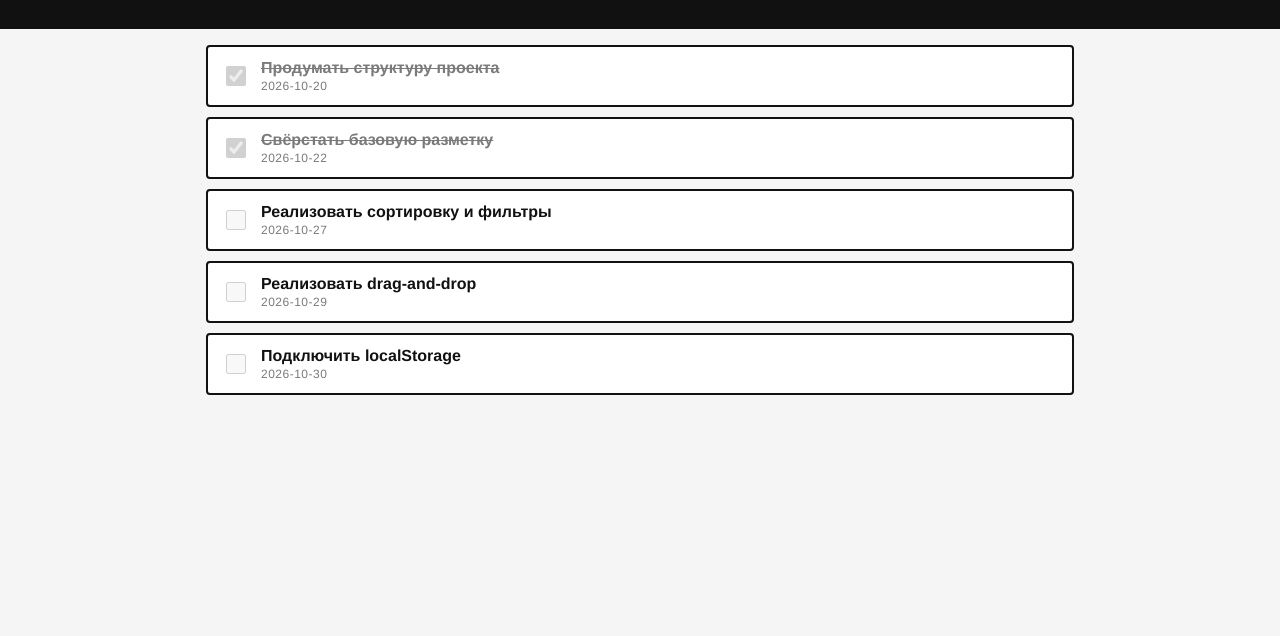
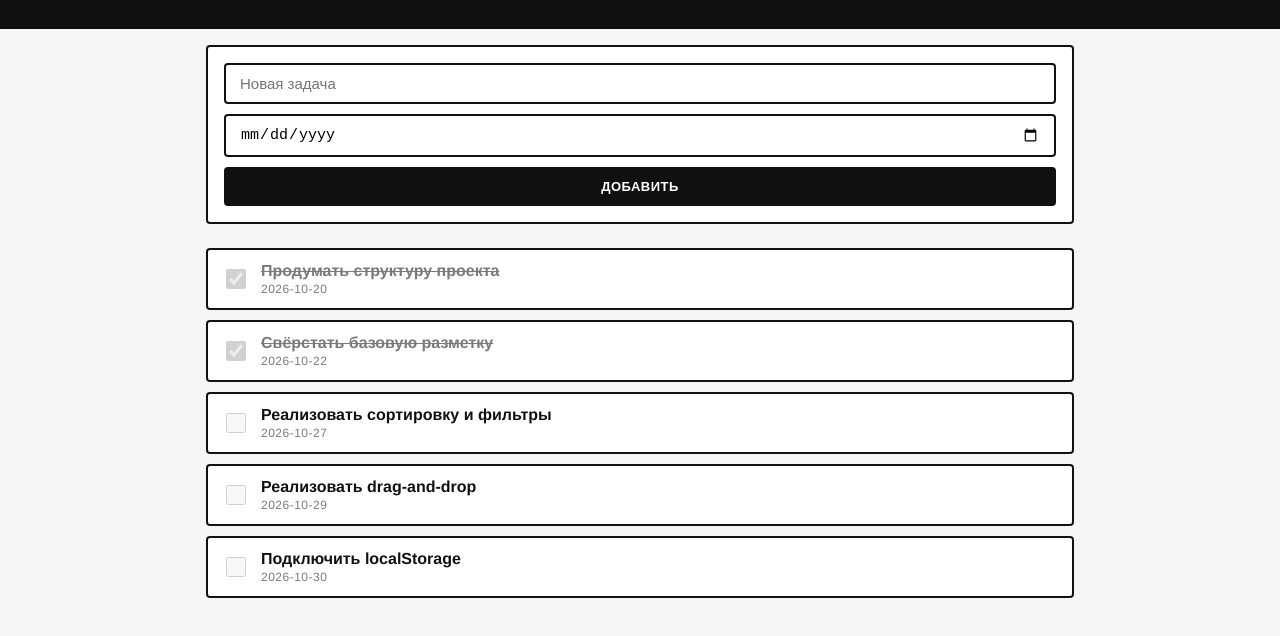
Before and after one commit to wymmsy/just-to-do-it, a plain HTML site: page index.html in a window 1280 px wide. Shown: the part 80-716 px from the top of the page. Drawn offline with Linux system fonts and the light colour scheme.

Commit message:
feat: добавление новой задачи

```diff
--- a/css/style.css
+++ b/css/style.css
@@ -96,6 +96,24 @@ body {
   font-size: 11px;
 }
 
+.task-form {
+  display: grid;
+  grid-template-columns: 1fr;
+  gap: 10px;
+  background: var(--color-surface);
+  border: 2px solid var(--color-border);
+  border-radius: var(--radius);
+  padding: var(--gap);
+  margin-bottom: 24px;
+}
+
+.task-form__input {
+  padding: 10px 14px;
+  border: 2px solid var(--color-border);
+  border-radius: var(--radius);
+  font-size: 15px;
+}
+
 .task-list {
   list-style: none;
   margin: 0;
--- a/index.html
+++ b/index.html
@@ -13,6 +13,7 @@
   <script src="js/data.js" defer></script>
   <script src="js/storage.js" defer></script>
   <script src="js/dom.js" defer></script>
+  <script src="js/tasks.js" defer></script>
   <script src="js/app.js" defer></script>
 </body>
 </html>
--- a/js/app.js
+++ b/js/app.js
@@ -10,6 +10,45 @@ function renderHeader() {
     text: "Just To Do It."
   });
   return createElement("header", { className: "app-header" }, [logo, title]);
+}
+
+function updateTasks(nextTasks) {
+  tasks = nextTasks;
+  saveTasks(tasks);
+  render();
+}
+
+function renderTaskForm() {
+  const titleInput = createElement("input", {
+    className: "task-form__input",
+    attrs: { type: "text", placeholder: "Новая задача", required: "" }
+  });
+
+  const dateInput = createElement("input", {
+    className: "task-form__input",
+    attrs: { type: "date" }
+  });
+
+  const submitButton = createElement("button", {
+    className: "btn btn--primary",
+    text: "Добавить",
+    attrs: { type: "submit" }
+  });
+
+  return createElement(
+    "form",
+    {
+      className: "task-form",
+      on: {
+        submit: (event) => {
+          event.preventDefault();
+          if (!titleInput.value.trim()) return;
+          updateTasks(addTask(tasks, titleInput.value, dateInput.value));
+        }
+      }
+    },
+    [titleInput, dateInput, submitButton]
+  );
 }
 
 function renderTaskItem(task) {
@@ -39,7 +78,10 @@ function render() {
   const app = document.getElementById("app");
   clearElement(app);
 
-  const container = createElement("div", { className: "container" }, [renderTaskList(tasks)]);
+  const container = createElement("div", { className: "container" }, [
+    renderTaskForm(),
+    renderTaskList(tasks)
+  ]);
 
   app.appendChild(renderHeader());
   app.appendChild(container);
--- /dev/null
+++ b/js/tasks.js
@@ -0,0 +1,9 @@
+function addTask(tasks, title, date) {
+  const task = {
+    id: Date.now(),
+    title: title.trim(),
+    date: date || new Date().toISOString().slice(0, 10),
+    completed: false
+  };
+  return [...tasks, task];
+}
```
